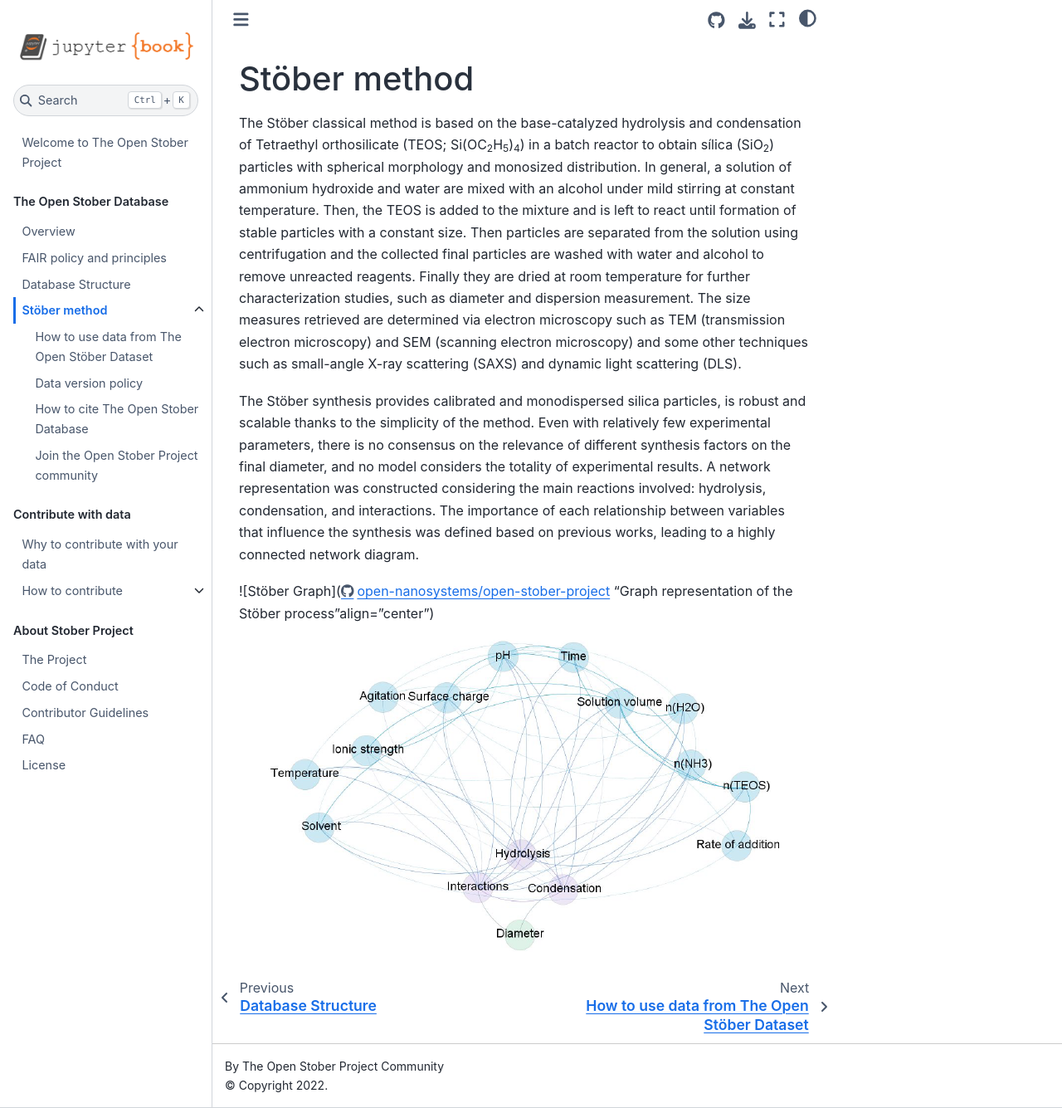
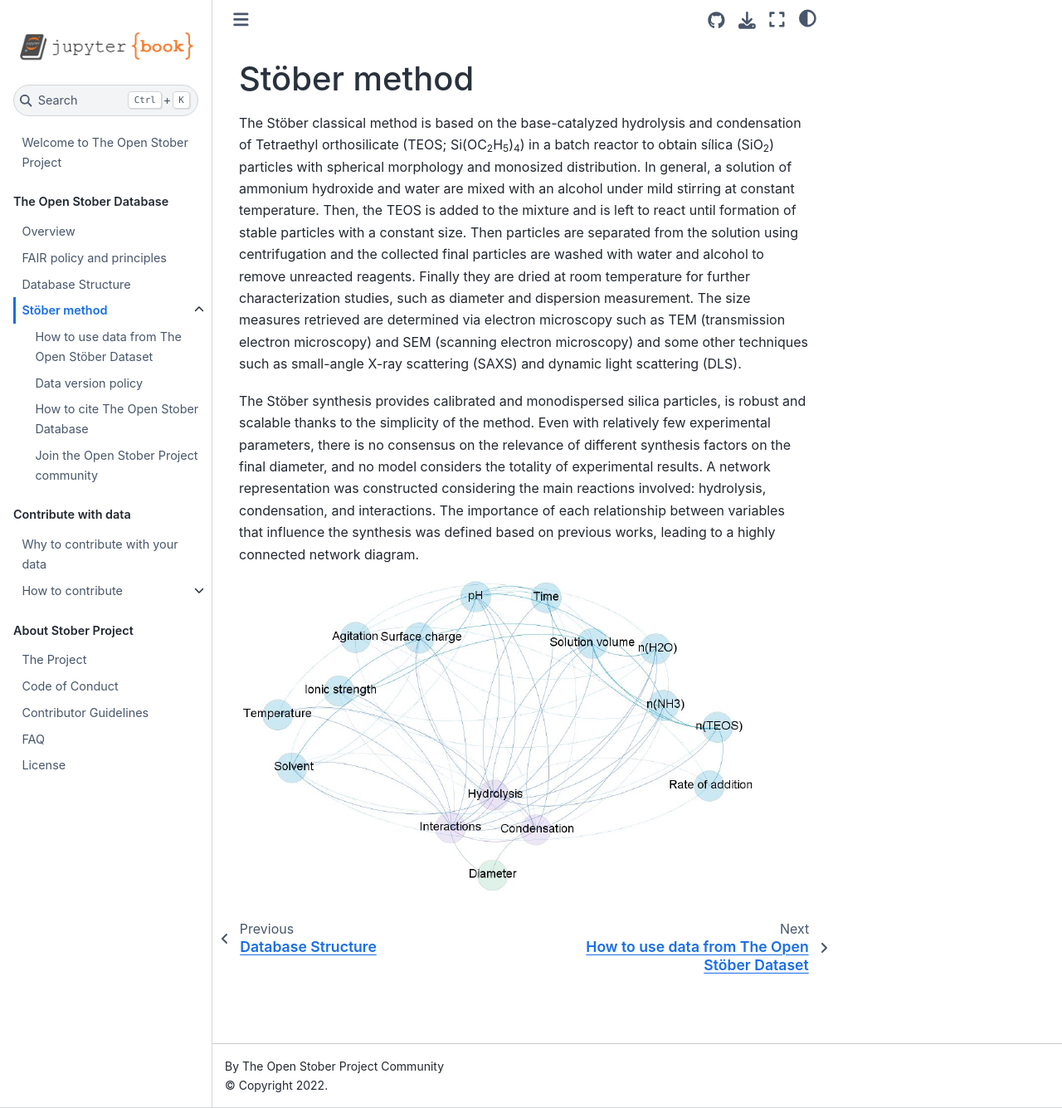
Before and after one commit to open-nanosystems/open-stober-project, a Jupyter Book: the page built from docs/database/stober-method.md, in a window 1280 px wide and 1335 px high. Shown: the whole window at 83% size. Built offline with Jupyter Book 1.0.4 settings and Sphinx 7.4.7 and the Sphinx Book theme 1.1.4, drawn with Linux system fonts in a browser that asks for light colours.

Commit message:
Update stober-method.md

```diff
--- a/docs/database/stober-method.md
+++ b/docs/database/stober-method.md
@@ -4,8 +4,4 @@ The Stöber classical method is based on the base-catalyzed hydrolysis and conde
 
 The Stöber synthesis provides calibrated and monodispersed silica particles, is robust and scalable thanks to the simplicity of the method. Even with relatively few experimental parameters, there is no consensus on the relevance of different synthesis factors on the final diameter, and no model considers the totality of experimental results. A network representation was constructed considering the main reactions involved: hydrolysis, condensation, and interactions. The importance of each relationship between variables that influence the synthesis was defined based on previous works, leading to a highly connected network diagram.
 
-![Stöber Graph](https://github.com/open-nanosystems/open-stober-project/blob/main/docs/database/graph_stober.PNG "Graph representation of the Stöber process"align="center")
-
-<p align="center">
-  <img src="https://github.com/open-nanosystems/open-stober-project/blob/main/docs/database/graph_stober.PNG" onmouseover="this.src='b.jpg'">
-</p>
+![Stöber Graph](https://github.com/open-nanosystems/open-stober-project/blob/main/docs/database/graph_stober.PNG "Graph representation of the Stöber process")
```
